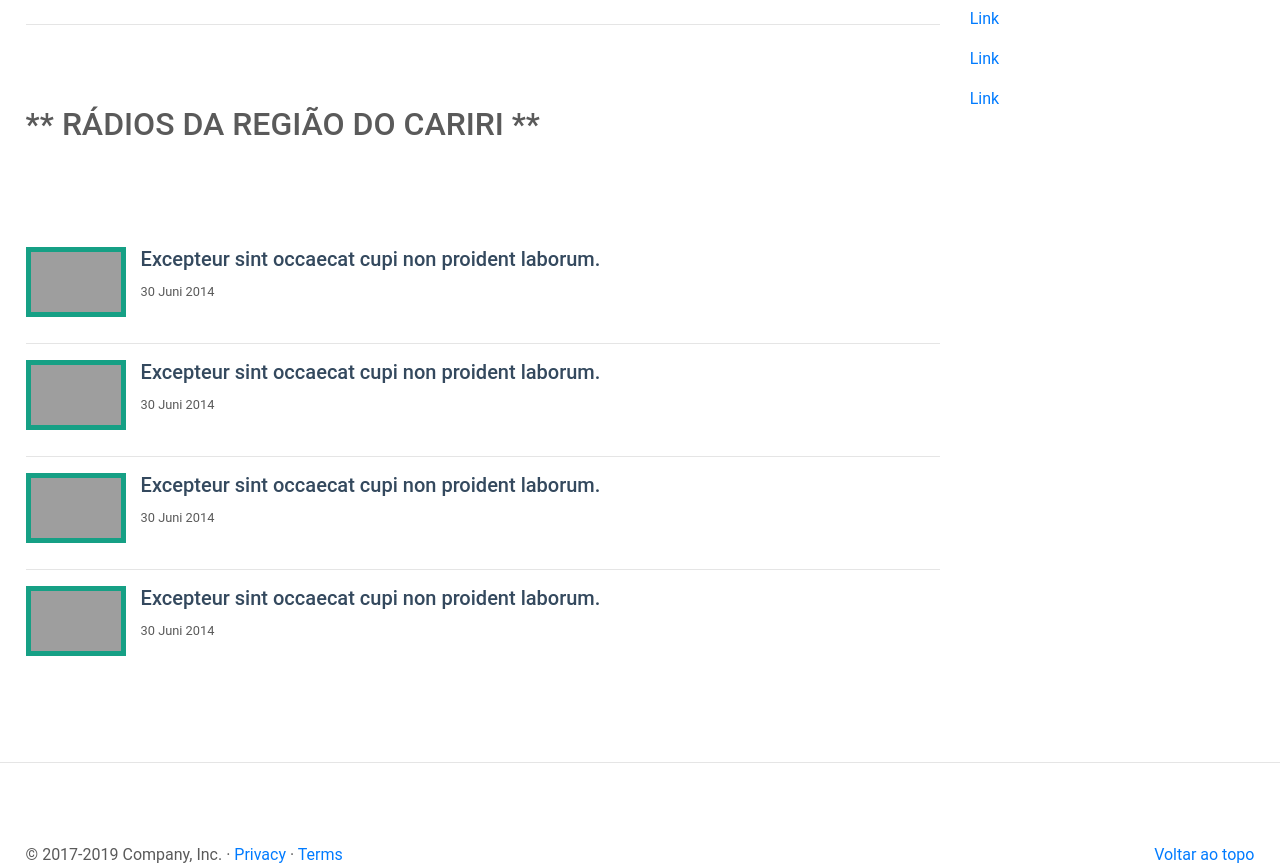
After one commit to mateusalenc/radiojuazeiro, a PHP site: the page made by Rádios-Online.php in a window 1280 px wide. The commit adds this page. Shown: the part 865-1732 px from the top of the page. Run offline with PHP 8.4, Linux system fonts and the light colour scheme; grey boxes are pictures that could not be loaded.

Commit message:
Ràdios-Online
adicionada

```diff
--- /dev/null
+++ b/Rádios-Online.php
@@ -0,0 +1,172 @@
+<!DOCTYPE html>
+<html>
+<head>
+
+	<title>Rádio Juazeiro</title>
+
+	<!--Bootstrap-->
+	<link rel="stylesheet" href="https://stackpath.bootstrapcdn.com/bootstrap/4.3.1/css/bootstrap.min.css">
+	<link rel="stylesheet" href="https://stackpath.bootstrapcdn.com/bootstrap/4.3.1/css/bootstrap.min.css" integrity="sha384-ggOyR0iXCbMQv3Xipma34MD+dH/1fQ784/j6cY/iJTQUOhcWr7x9JvoRxT2MZw1T" crossorigin="anonymous">
+
+	<!--Fonts-->
+	<link href="https://fonts.googleapis.com/css?family=Oswald" rel="stylesheet">
+	<meta charset="utf-8">
+	<link rel="shortcut icon" href="http://www.radiojuazeiro.com.br/favicon.ico">
+	<link rel="stylesheet" type="text/css" href="css/style-Rádios-Online.css">
+	<link rel="stylesheet" type="text/css" href="css/style.css">
+
+	<!--SEO-->
+
+	<meta name="autor" content="Mateus, Evandro, Rafael" />
+	<meta name="description" content="A Rádio Juazeiro está localizada em Juazeiro" />
+	<meta name="keywords" content="Rádio, Notícias, Juazeiro"/>
+	<meta name="viewport" content="width=device-width, initial-scale=1, shrink-to-fit=no">
+	<meta name="description" content="">
+	<meta name="viewport" content="width=device-width, initial-scale=1.0">
+	<meta name="author" content="">
+
+
+
+</head>
+<body>
+	<main >
+
+		<!--NAV BAR-->
+		<?php
+		include('include/header.php');
+		?>
+
+		<!--  -->
+
+		<!-- Container -->
+
+		<div class="container">
+			<div class="Container-hender">
+				<div class="row">
+					<div class="col-sm-9">
+						<div class="line-titulo"><h2>Ao vivo agora</h2></div>
+						<!--video-->
+
+						<div class="content-media content-media--video">
+							<iframe  src="https://www.youtube.com/embed/tgbNymZ7vqY?playlist=tgbNymZ7vqY&loop=1">
+							</iframe>
+						</div>
+						<h2 class="title style-scope">Chasing Dreams</></h2>
+
+						<!--video-->
+
+						<hr class="featurette-divider">
+						<ul>
+
+							<h2>** RÁDIOS DA REGIÃO DO CARIRI **</h2>
+
+							<br><br><br><br>
+							<li class="recent-post">
+
+								<div class="post-img">
+									<img src="https://lh3.googleusercontent.com/-ndZJOGgvYQ4/WM1ZI8dH86I/AAAAAAAADeo/l67ZqZnRUO8QXIQi38bEXuxqHfVX0TV2gCJoC/w424-h318-n-rw/thumbnail8.jpg" class="img-responsive">
+								</div>
+								<a href="#"><h5>Excepteur sint occaecat cupi non proident laborum.</h5></a>
+								<p><small><i class="fa fa-calendar" data-original-title="" title=""></i> 30 Juni 2014</small></p>
+							</li>
+							<hr>
+
+							<li class="recent-post">
+								<div class="post-img">
+									<img src="https://lh3.googleusercontent.com/-ojLI116-Mxk/WM1ZIwdnuwI/AAAAAAAADeo/4K6VpwIPSfgsmlXJB5o0N8scuI3iW4OpwCJoC/w424-h318-n-rw/thumbnail6.jpg" class="img-responsive">
+								</div>
+								<a href="#"><h5>Excepteur sint occaecat cupi non proident laborum.</h5></a>
+								<p><small><i class="fa fa-calendar" data-original-title="" title=""></i> 30 Juni 2014</small></p>
+							</li>
+							<hr>
+
+							<li class="recent-post">
+								<div class="post-img">
+									<img src="https://lh3.googleusercontent.com/-TrK1csbtHRs/WM1ZI1SIUNI/AAAAAAAADeo/OkiUjuad6skWl9ugxbiIA_436OwsWKBNgCJoC/w424-h318-n-rw/thumbnail3.jpg" class="img-responsive">
+								</div>
+								<a href="#"><h5>Excepteur sint occaecat cupi non proident laborum.</h5></a>
+								<p><small><i class="fa fa-calendar" data-original-title="" title=""></i> 30 Juni 2014</small></p>
+							</li>
+							<hr>
+
+							<li class="recent-post">
+								<div class="post-img">
+									<img src="https://lh3.googleusercontent.com/-UKfIhJSBW9M/WM1ZI8ou34I/AAAAAAAADeo/vlLGY29147AYLaxUW29ZXJlun115BhkhgCJoC/w424-h318-n-rw/thumbnail7.jpg" class="img-responsive">
+								</div>
+								<a href="#"><h5>Excepteur sint occaecat cupi non proident laborum.</h5></a>
+								<p><small><i class="fa fa-calendar" data-original-title="" title=""></i> 30 Juni 2014</small></p>
+							</li>
+						</ul>
+
+					</div>
+
+					<div class="col-sm-3">
+						<div class="line-titulo"><h2>MUSIC VIDEO</h2></div>
+
+						<div >
+
+							<div class="embed-responsive embed-responsive-16by9">
+								<iframe class="embed-responsive-item" src="https://www.youtube.com/embed/zpOULjyy-n8?rel=0" allowfullscreen></iframe>
+							</div>
+							<h5>
+								fala
+							</h5>
+						</div>
+
+						<h2>MUSIC VIDEO</h2>
+
+						<div >
+
+							<div class="embed-responsive embed-responsive-16by9">
+								<iframe class="embed-responsive-item" src="https://www.youtube.com/embed/zpOULjyy-n8?rel=0" allowfullscreen></iframe>
+							</div>
+							<h5>
+								fala
+							</h5>
+					</div>
+
+					<h2>MUSIC VIDEO</h2>
+
+					<div >
+
+					<div class="embed-responsive embed-responsive-16by9">
+								<iframe class="embed-responsive-item" src="https://www.youtube.com/embed/zpOULjyy-n8?rel=0" allowfullscreen></iframe>
+							</div>
+				</div>
+				<ul class="navbar-nav">
+					<li class="nav-item">
+						<a class="nav-link" href="#">Link</a>
+					</li>
+					<li class="nav-item">
+						<a class="nav-link" href="#">Link</a>
+					</li>
+					<li class="nav-item">
+						<a class="nav-link" href="#">Link</a>
+					</li>
+				</ul>
+			</div>
+		</div>
+	</div>
+</div>
+<!-- Container-->
+
+</main>
+
+<!--footer-->
+
+<hr class="featurette-divider">
+
+<?php
+include('include/footer.php');
+?>
+<!--footer-->
+
+</div>
+<script type="text/javascript" src="js/jquery.js"></script>
+<script src="js/functions.js"></script>
+
+<script src="https://code.jquery.com/jquery-3.3.1.slim.min.js" integrity="sha384-q8i/X+965DzO0rT7abK41JStQIAqVgRVzpbzo5smXKp4YfRvH+8abtTE1Pi6jizo" crossorigin="anonymous"></script>
+<script src="https://cdnjs.cloudflare.com/ajax/libs/popper.js/1.14.7/umd/popper.min.js" integrity="sha384-UO2eT0CpHqdSJQ6hJty5KVphtPhzWj9WO1clHTMGa3JDZwrnQq4sF86dIHNDz0W1" crossorigin="anonymous"></script>
+<script src="https://stackpath.bootstrapcdn.com/bootstrap/4.3.1/js/bootstrap.min.js" integrity="sha384-JjSmVgyd0p3pXB1rRibZUAYoIIy6OrQ6VrjIEaFf/nJGzIxFDsf4x0xIM+B07jRM" crossorigin="anonymous"></script>
+</body>
+</html>
--- /dev/null
+++ b/css/style-Rádios-Online.css
@@ -0,0 +1,67 @@
+.widget-sidebar {
+    background-color: #fff;
+    padding: 20px;
+    margin-top: 30px;
+}
+
+.title-widget-sidebar {
+    font-size: 14pt;
+    border-bottom: 2px solid #e5ebef;
+    margin-bottom: 15px;
+    padding-bottom: 10px;
+    margin-top: 0px;
+}
+
+.title-widget-sidebar:after {
+    border-bottom: 2px solid #f1c40f;
+    width: 150px;
+    display: block;
+    position: absolute;
+    content: '';
+    padding-bottom: 10px;
+}
+
+.recent-post{width: 100%;height: 80px;list-style-type: none;}
+.post-img img {
+    width: 100px;
+    height: 70px;
+    float: left;
+    margin-right: 15px;
+    border: 5px solid #16A085;
+    transition: 0.5s;
+}
+
+.recent-post a {text-decoration: none;color:#34495E;transition: 0.5s;}
+.post-img, .recent-post a:hover{color:#F39C12;}
+.post-img img:hover{border: 5px solid #F39C12;}
+
+
+.line-titulo{
+
+    margin-top: 90px; margin-bottom: 50px;
+}
+.style-scope{
+
+    margin-top: 30px;
+}
+
+.col-lg-4 {
+  margin-right
+}
+.content-media--video {
+   background-color: #ddd;
+   display: block;
+   position: relative;
+   padding: 0 0 56.25% 0;
+}
+.content-media--video iframe {
+  position: absolute;
+    bottom: 0;
+    left: 0;
+    width: 100%;
+    height: 100%;
+}
+
+.body{
+     color:  00FFFF;
+}
--- a/css/style-destaques.css
+++ b/css/style-destaques.css
@@ -6,13 +6,16 @@
 
 html,body{
   height: 100%;
+   color:  00FFFF;
 }
+
 
 .container{
   width: 100%;
   max-width: 1280px;
   margin:0 auto;
   padding: 0 2%;
+
 }
 
 .h2{
--- a/include/header.php
+++ b/include/header.php
@@ -14,7 +14,7 @@
 							<a  class="nav-link" href="destaques.php"><i class="fa fa-play fa-fw"></i>&nbsp;Destaques</a>
 						</li>
 						<li>
-							<a  class="nav-link" href="#"><i class="fa fa-headphones fa-fw"></i>&nbsp;Rádios Online</a>
+							<a  class="nav-link" href="Rádios-Online.php"><i class="fa fa-headphones fa-fw"></i>&nbsp;Rádios Online</a>
 						</li>
 						<li>
 							<a  class="nav-link" href="contato.php"><i class="fa fa-futbol-o fa-fw"></i>&nbsp;Contato</a>
```
Also changed, not shown: contato.php (+7 -2 lines), destaques.php (+9 -3 lines), index.php (+9 -0 lines).
